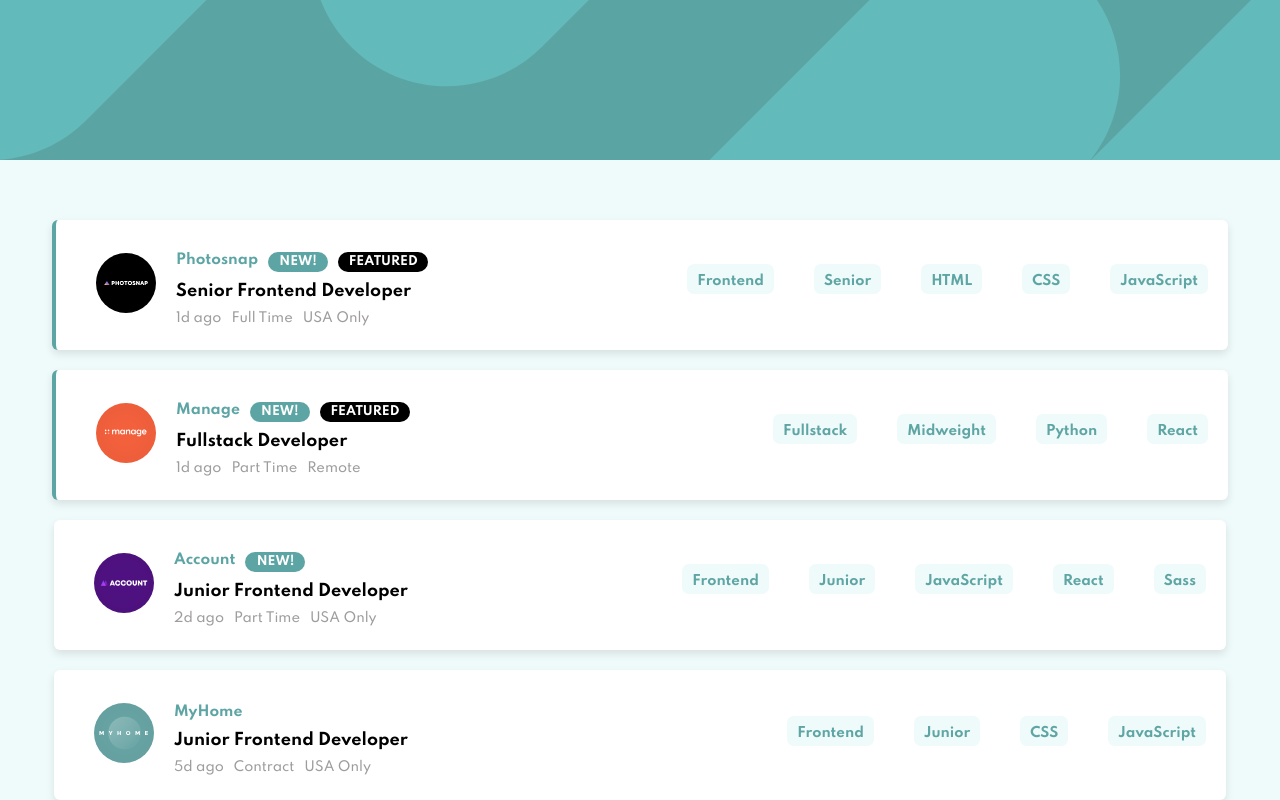
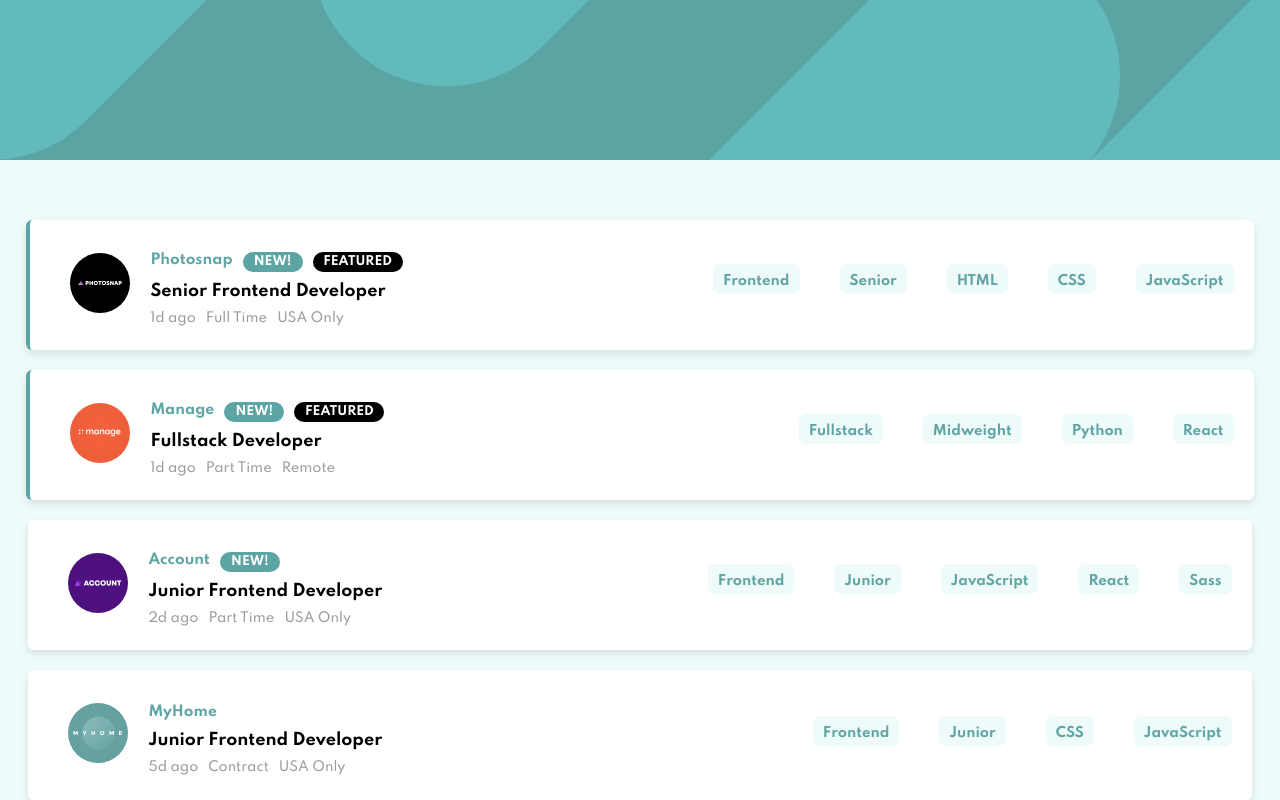
Before and after one commit to kleidimilson/desafio-frontend, a React (Vite) app: page / in a window 1280 px wide. Shown: the top 800 px of the page. Built offline with nearby package versions, Linux system fonts and the light colour scheme.

Commit message:
ajuste nas imagens

```diff
--- a/src/app.css
+++ b/src/app.css
@@ -19,9 +19,10 @@
     display: flex;
     align-items: center;
     position:absolute;
-    top: 60px;
+    top: 40px;
     box-shadow: 0 4px 8px 0 rgba(0,0,0,0.1);
     border-radius: 6px;
+
 }
 #noFilter{
     display: none;
--- a/src/components/Card/Card.css
+++ b/src/components/Card/Card.css
@@ -3,7 +3,7 @@
     display: flex;
     background-color: #fff;
     flex-direction: column;
-    width: 90%;
+    width: 94%;
     display: flex;
     height: 300px;
     align-items: flex-start;
--- a/src/components/Image/Image.jsx
+++ b/src/components/Image/Image.jsx
@@ -3,7 +3,6 @@
 import './Image.css'
 
 function Image({logo, desc}) {
-    console.log(logo)
     return (
         <div>
           <img src={logo} alt={desc}  />
```
